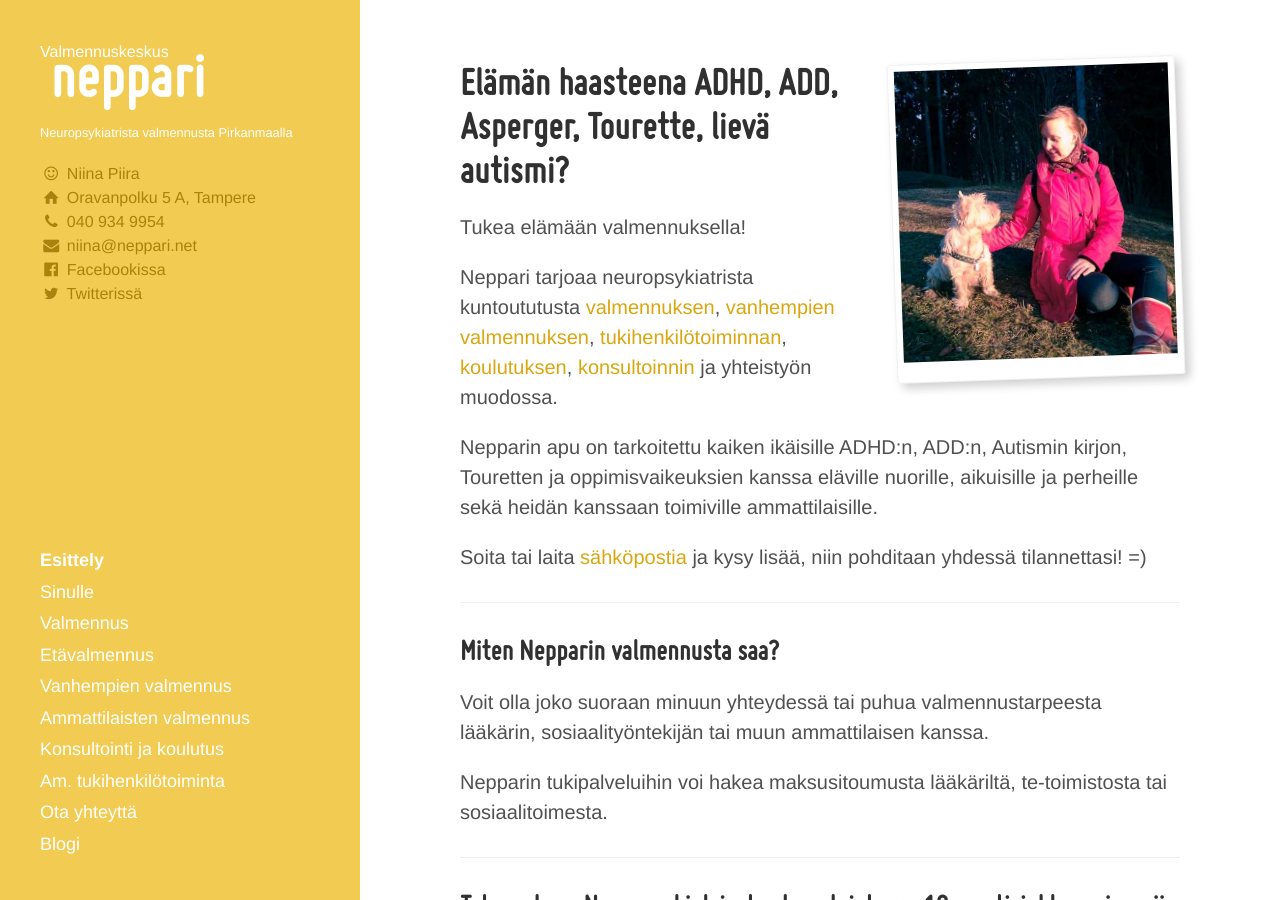
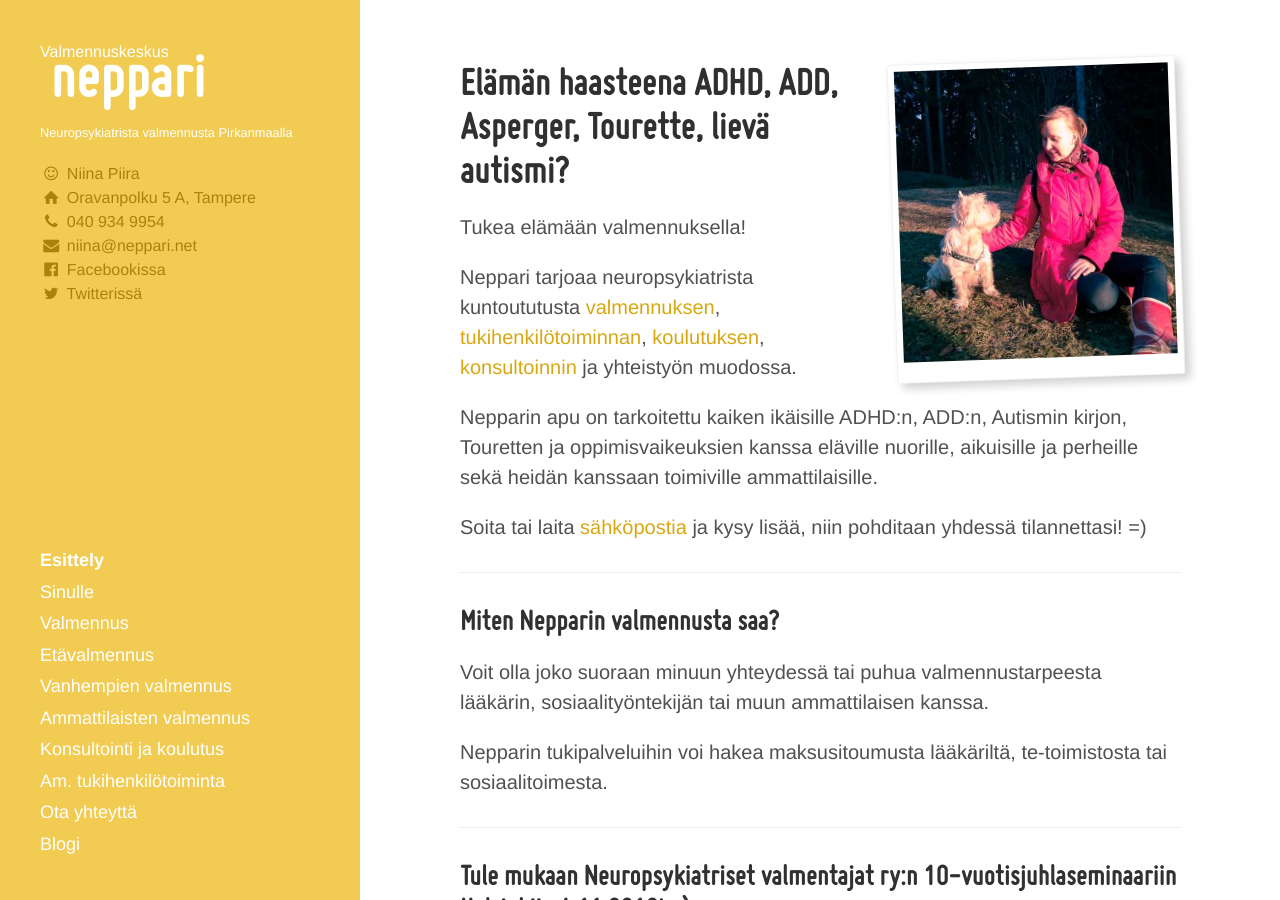
Before and after one commit to niinapiira/neppari.net, a Jekyll site: the page built from index.md, in a window 1280 px wide and 900 px high. Built offline with Jekyll 4.4.1, drawn with Linux system fonts in a browser that asks for light colours.

Commit message:
Updated index.md

```diff
--- a/index.md
+++ b/index.md
@@ -20,7 +20,7 @@
 
 Tukea elämään valmennuksella!
 
-Neppari tarjoaa neuropsykiatrista kuntoututusta [valmennuksen](/valmennus), [vanhempien valmennuksen](/vanhempien-valmennus), [tukihenkilötoiminnan](/ammatillinen-tukihenkilotoiminta), [koulutuksen](/konsultointi-ja-koulutus), [konsultoinnin](/konsultointi-ja-koulutus) ja yhteistyön muodossa.
+Neppari tarjoaa neuropsykiatrista kuntoututusta [valmennuksen](/valmennus), [tukihenkilötoiminnan](/ammatillinen-tukihenkilotoiminta), [koulutuksen](/konsultointi-ja-koulutus), [konsultoinnin](/konsultointi-ja-koulutus) ja yhteistyön muodossa.
 
 Nepparin apu on tarkoitettu kaiken ikäisille ADHD:n, ADD:n, Autismin kirjon, Touretten ja oppimisvaikeuksien kanssa eläville nuorille, aikuisille ja perheille sekä heidän kanssaan toimiville ammattilaisille.
 
```
